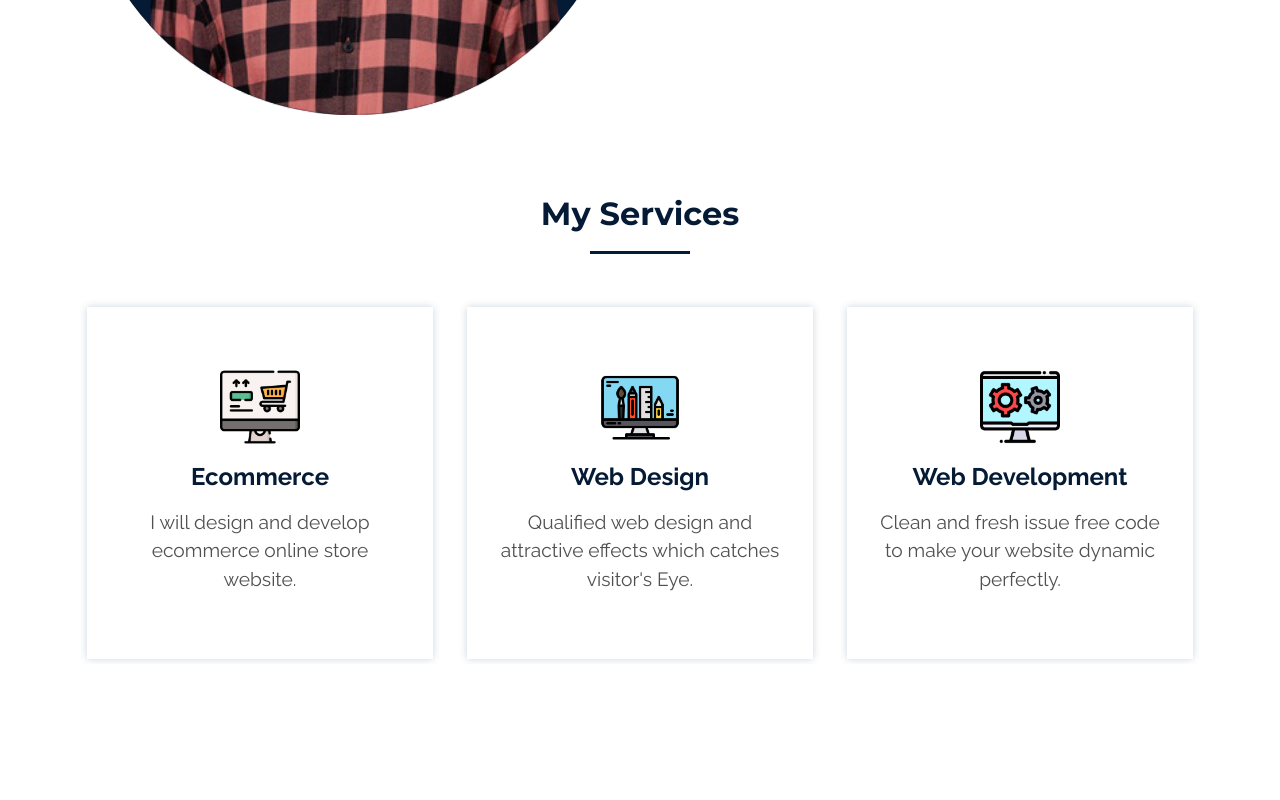
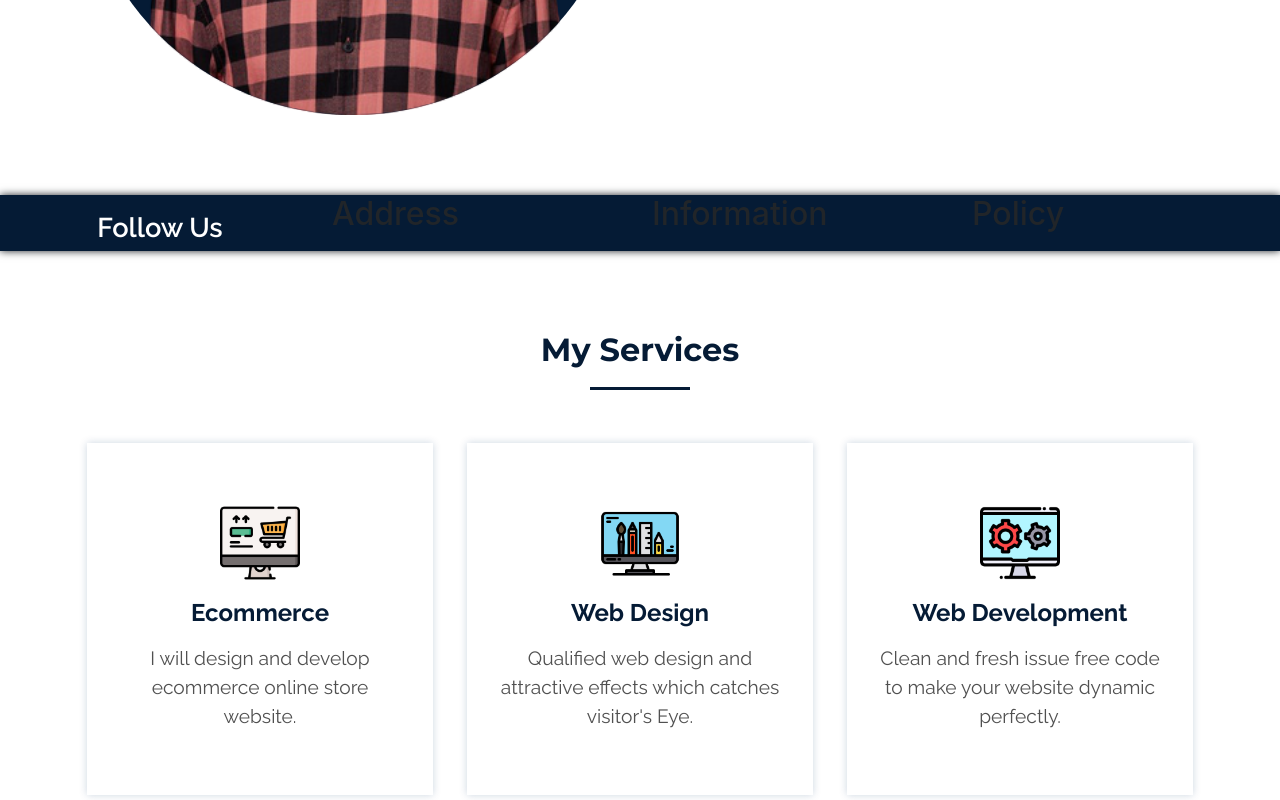
Before and after one commit to miasif/React-website, a React (Create React App) app: page / in a window 1280 px wide. Shown: the part 5189-5989 px from the top of the page. Before the commit the page ends 5853 px from the top, so only its background shows below. Built offline with nearby package versions, Linux system fonts and the light colour scheme; grey boxes are pictures that could not be loaded.

Commit message:
footer start

```diff
--- a/src/App.js
+++ b/src/App.js
@@ -3,6 +3,7 @@ import AboutMe from './components/AboutMe/AboutMe';
 import Analysis from './components/Analysis/Analysis';
 import ClientReview from './components/ClientReview/ClientReview';
 import Courses from './components/Courses/Courses';
+import Footer from './components/Footer/Footer';
 import RecentProject from './components/RecentProject/RecentProject';
 import Services from './components/Services/Services';
 import Summary from './components/Summary/Summary';
@@ -23,6 +24,8 @@ function App() {
       <Video />
       <ClientReview />
       <AboutMe />
+      <Footer />
+
       <Services />
     </div>
   );
--- a/src/asset/css/custom.css
+++ b/src/asset/css/custom.css
@@ -292,3 +292,15 @@
   font-weight: 600;
   font-size: 1.7em;
 }
+.footerSection {
+  margin-top: 5rem;
+  box-shadow: 0 0 8px 0;
+  background-color: #051b35;
+}
+.footerName {
+  color: #fff;
+  margin-top: 1rem;
+  font-family: 'RaleWay', sans-serif;
+  font-weight: 600;
+  font-size: 1.7em;
+}
--- /dev/null
+++ b/src/components/Footer/Footer.jsx
@@ -0,0 +1,32 @@
+import React, { Component, Fragment } from 'react';
+import { Col, Container, Row } from 'react-bootstrap';
+
+export class Footer extends Component {
+  render() {
+    return (
+      <Fragment>
+        <Container fluid={true} className="footerSection">
+          <Row>
+            <Col lg={3} md={6} sm={12}>
+              <h2 className="footerName text-center">Follow Us</h2>
+            </Col>
+            <Col lg={3} md={6} sm={12}>
+              {' '}
+              <h2>Address</h2>
+            </Col>
+            <Col lg={3} md={6} sm={12}>
+              {' '}
+              <h2>Information</h2>
+            </Col>
+            <Col lg={3} md={6} sm={12}>
+              {' '}
+              <h2>Policy</h2>
+            </Col>
+          </Row>
+        </Container>
+      </Fragment>
+    );
+  }
+}
+
+export default Footer;
```
Also changed, not shown: 1 other file (tests, documents, lock files or other folders).
